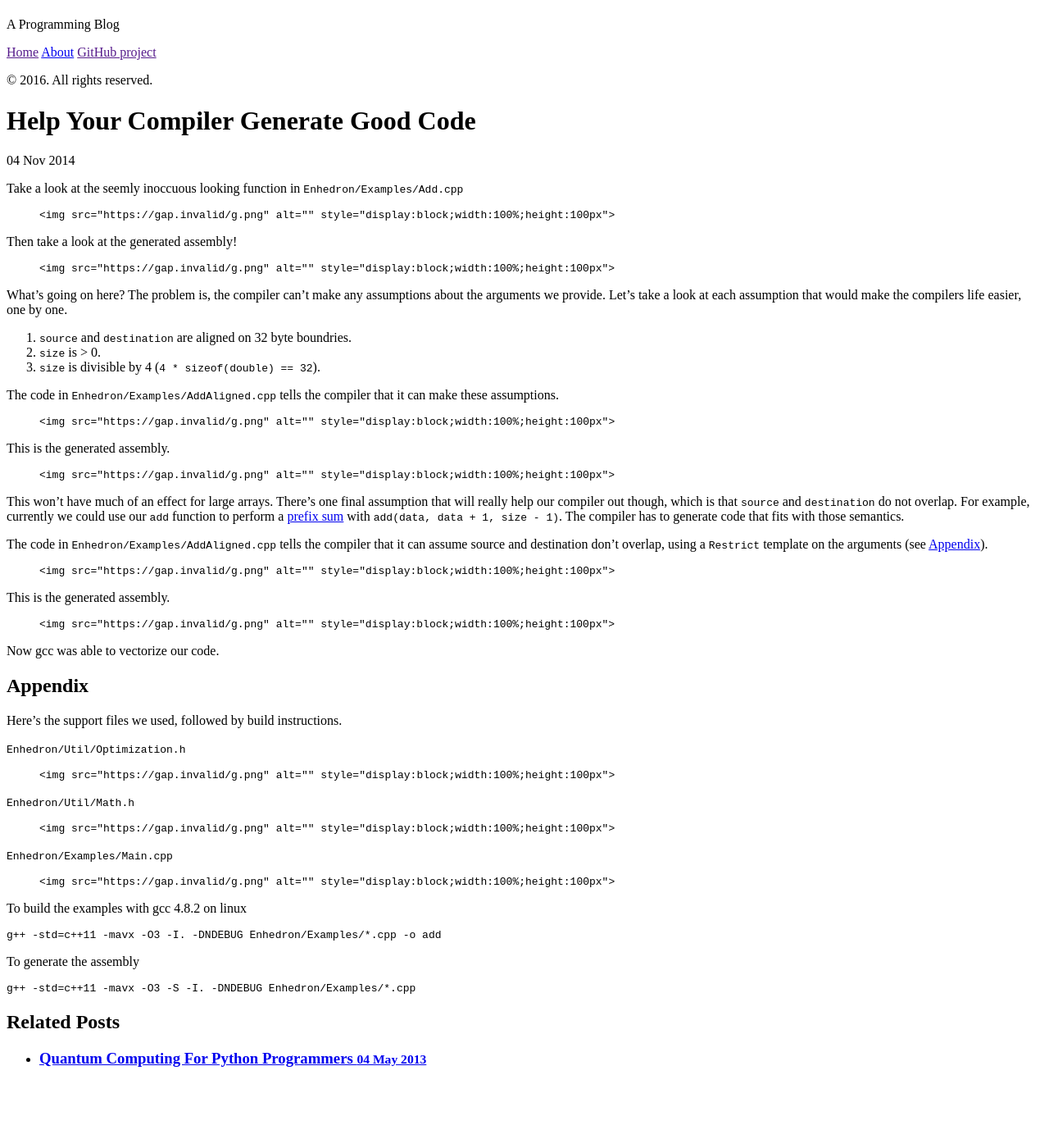
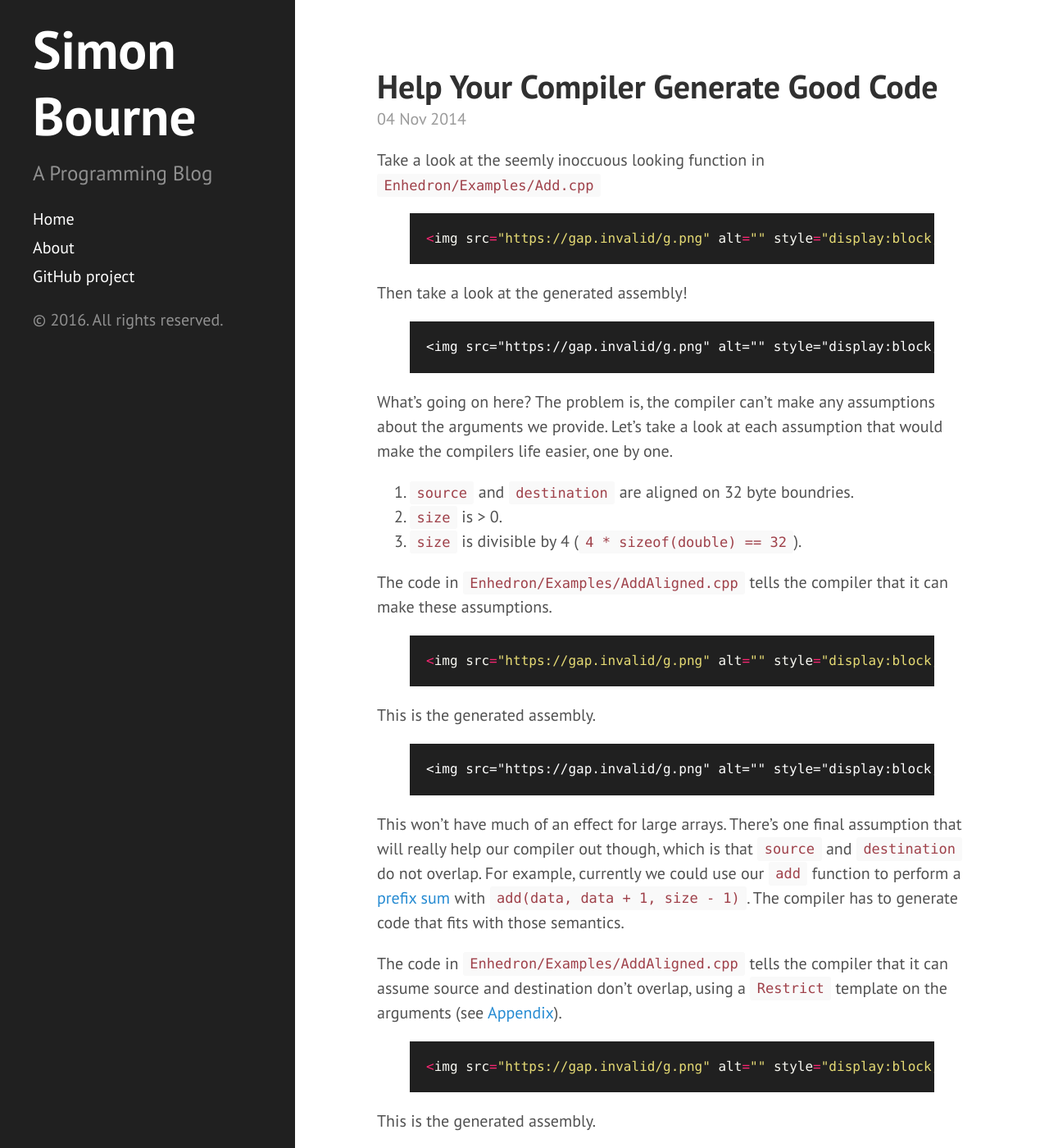
Before and after one commit to simon-bourne/simon-bourne.github.io, a Jekyll site: the page built from _posts/2014-11-04-help-your-compiler-generate-good-code.md, in a window 1280 px wide and 1400 px high. Shown: the whole window at 82% size. Built offline with Jekyll 4.4.1, drawn with Linux system fonts in a browser that asks for light colours.

Commit message:
Fix base URL

```diff
--- a/_config.yml
+++ b/_config.yml
@@ -2,6 +2,7 @@
 # This file contains configuration flags to customize your site
 #
 
+title: Simon Bourne
 # Name of your site (displayed in the header)
 name: Simon Bourne
 
@@ -41,13 +42,13 @@ google_analytics:
 
 # Your website URL (e.g. http://barryclark.github.io or http://www.barryclark.co)
 # Used for Sitemap.xml and your RSS feed
-url:
+url: https://simon-bourne.github.io
 
 # If you're hosting your site at a Project repository on GitHub pages
 # (http://yourusername.github.io/repository-name)
 # and NOT your User repository (http://yourusername.github.io)
 # then add in the baseurl here, like this: "/repository-name"
-baseurl: ""
+baseurl: "/"
 
 #
 # !! You don't need to change any of the configuration flags below !!
--- a/_posts/2014-11-04-help-your-compiler-generate-good-code.md
+++ b/_posts/2014-11-04-help-your-compiler-generate-good-code.md
@@ -15,7 +15,7 @@ Take a look at the seemly inoccuous looking function in `Enhedron/Examples/Add.c
 
 Then take a look at the generated assembly!
 
-{% highlight gas %}
+{% highlight GAS %}
 {% include how-to-make-your-compiler-love-you/Add.s %}
 {% endhighlight %}
 
@@ -33,7 +33,7 @@ The code in `Enhedron/Examples/AddAligned.cpp` tells the compiler that it can ma
 
 This is the generated assembly.
 
-{% highlight gas %}
+{% highlight GAS %}
 {% include how-to-make-your-compiler-love-you/AddAligned.s %}
 {% endhighlight %}
 
@@ -47,7 +47,7 @@ The code in `Enhedron/Examples/AddAligned.cpp` tells the compiler that it can as
 
 This is the generated assembly.
 
-{% highlight gas %}
+{% highlight GAS %}
 {% include how-to-make-your-compiler-love-you/AddStrict.s %}
 {% endhighlight %}
 
```
